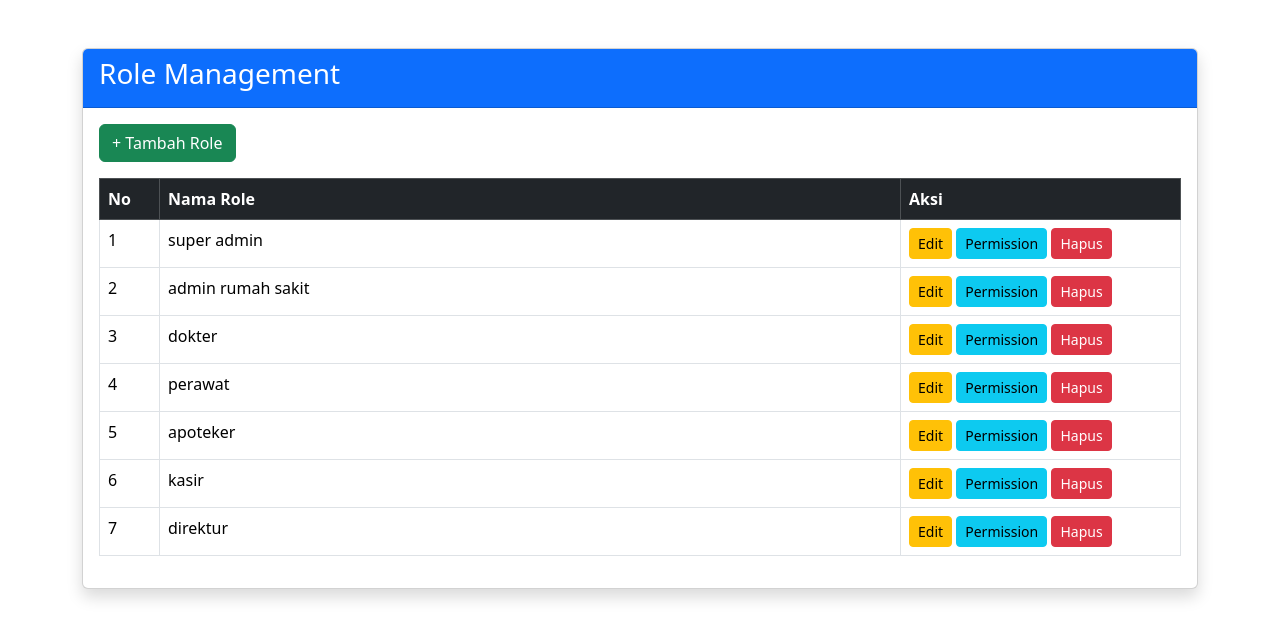
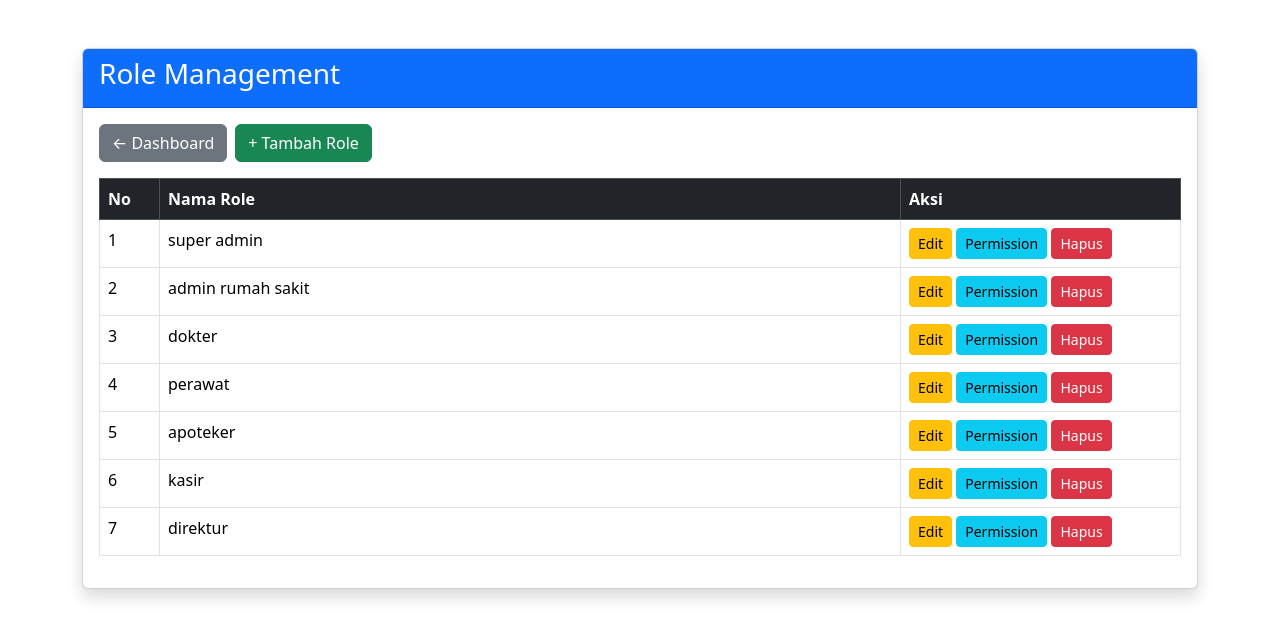
Before and after one commit to vinamey/manajemen_rs, a Laravel app: page /roles in a window 1280 px wide. Shown: the top 629 px of the page. Run offline with Laravel 12, Linux system fonts and the light colour scheme; data comes from the database, SQL or seed files in the repository.

Commit message:
memperbaiki dan merapikan

```diff
--- a/resources/views/roles/index.blade.php
+++ b/resources/views/roles/index.blade.php
@@ -33,9 +33,19 @@
                 </div>
             @endif
 
-            <a href="{{ route('roles.create') }}" class="btn btn-success mb-3">
-                + Tambah Role
-            </a>
+            <div class="mb-3 d-flex gap-2">
+
+    <a href="{{ route('superadmin.dashboard') }}"
+       class="btn btn-secondary">
+        ← Dashboard
+    </a>
+
+    <a href="{{ route('roles.create') }}"
+       class="btn btn-success">
+        + Tambah Role
+    </a>
+
+</div>
 
             <table class="table table-bordered">
 
--- a/routes/febi.php
+++ b/routes/febi.php
@@ -32,116 +32,150 @@ Route::get('/login', [LoginController::class, 'showLogin'])
 Route::post('/login', [LoginController::class, 'login'])
     ->name('login.post');
 
+
 Route::middleware('auth')->group(function () {
 
+    // =======================
+    // Master Data
+    // =======================
 
     Route::resource('master-pasien', MasterPasienController::class);
+    Route::resource('master-dokter', MasterDokterController::class);
+    Route::resource('master-perawat', MasterPerawatController::class);
+    Route::resource('master-obat', MasterObatController::class);
+    Route::resource('master-supplier', MasterSupplierController::class);
+    Route::resource('master-kategori', MasterKategoriController::class);
+    Route::resource('master-satuan', MasterSatuanController::class);
+    Route::resource('master-poli', MasterPoliController::class);
+    Route::resource('master-kamar', MasterKamarController::class);
+    Route::resource('master-asuransi', MasterAsuransiController::class);
+    Route::resource('master-tindakan', MasterTindakanController::class);
 
-Route::resource('master-dokter', MasterDokterController::class);
-
-Route::resource('master-perawat', MasterPerawatController::class);
-
-Route::resource('master-obat', MasterObatController::class);
-
-Route::resource('master-supplier', MasterSupplierController::class);
-
-Route::resource('master-kategori', MasterKategoriController::class);
-
-Route::resource('master-satuan', MasterSatuanController::class);
-
-Route::resource('master-poli', MasterPoliController::class);
-
-Route::resource('master-kamar', MasterKamarController::class);
-
-Route::resource('master-asuransi', MasterAsuransiController::class);
-
-Route::resource('master-tindakan', MasterTindakanController::class);
 
     // =======================
     // Role Management
     // =======================
+
     Route::resource('roles', RoleController::class);
 
-Route::get('/roles/{id}/permission', [RoleController::class, 'givePermission'])
+    Route::get('/roles/{id}/permission',
+        [RoleController::class, 'givePermission'])
         ->name('roles.permission');
 
-Route::post('/roles/{id}/permission', [RoleController::class, 'givePermissionStore'])
+    Route::post('/roles/{id}/permission',
+        [RoleController::class, 'givePermissionStore'])
         ->name('roles.permission.store');
+
 
     // =======================
     // Permission Management
     // =======================
+
     Route::resource('permissions', PermissionController::class);
+
 
     // =======================
     // User Management
     // =======================
+
     Route::resource('users', UserController::class);
+    Route::get('/test-route', function () {
+    return 'TEST ROUTE BERHASIL';
+    })->name('test.route');
 
-    // Dashboard Utama (Opsional)
+
+    // =======================
+    // Reset Password
+    // =======================
+
+    Route::get('/users/{id}/reset-password',
+        [UserController::class, 'resetPasswordForm'])
+        ->name('users.reset-password');
+
+    Route::post('/users/{id}/reset-password',
+        [UserController::class, 'resetPassword'])
+        ->name('users.reset-password.update');
+
+
+    // =======================
+    // Dashboard Utama
+    // =======================
+
     Route::get('/dashboard', function () {
         return view('dashboard');
     })->name('dashboard');
 
-    //reset Password
-    Route::get('/users/{id}/reset-password',
-    [UserController::class,'resetPasswordForm'])
-    ->name('users.reset-password');
 
-Route::post('/users/{id}/reset-password',
-    [UserController::class,'resetPassword'])
-    ->name('users.reset-password.update');
+
 
     // =======================
     // Dashboard Super Admin
     // =======================
-    Route::get('/superadmin/dashboard', [DashboardController::class, 'superadmin'])
+
+    Route::get('/superadmin/dashboard',
+        [DashboardController::class, 'superadmin'])
         ->name('superadmin.dashboard');
+
+
     // =======================
     // Dashboard Admin Rumah Sakit
     // =======================
+
     Route::get('/admin/dashboard', function () {
         return view('admin.dashboard');
     })->name('admin.dashboard');
 
+
     // =======================
     // Dashboard Dokter
     // =======================
+
     Route::get('/dokter/dashboard', function () {
         return view('dokter.dashboard');
     })->name('dokter.dashboard');
 
+
     // =======================
     // Dashboard Perawat
     // =======================
+
     Route::get('/perawat/dashboard', function () {
         return view('perawat.dashboard');
     })->name('perawat.dashboard');
 
+
     // =======================
     // Dashboard Apoteker
     // =======================
+
     Route::get('/apoteker/dashboard', function () {
         return view('apoteker.dashboard');
     })->name('apoteker.dashboard');
 
+
     // =======================
     // Dashboard Kasir
     // =======================
+
     Route::get('/kasir/dashboard', function () {
         return view('kasir.dashboard');
     })->name('kasir.dashboard');
 
+
     // =======================
     // Dashboard Direktur
     // =======================
+
     Route::get('/direktur/dashboard', function () {
         return view('direktur.dashboard');
     })->name('direktur.dashboard');
 
+
     // =======================
     // Logout
     // =======================
+
     Route::post('/logout', [LoginController::class, 'logout'])
         ->name('logout');
+
 });
```
Lines whose indentation alone changed are shown as unchanged.
